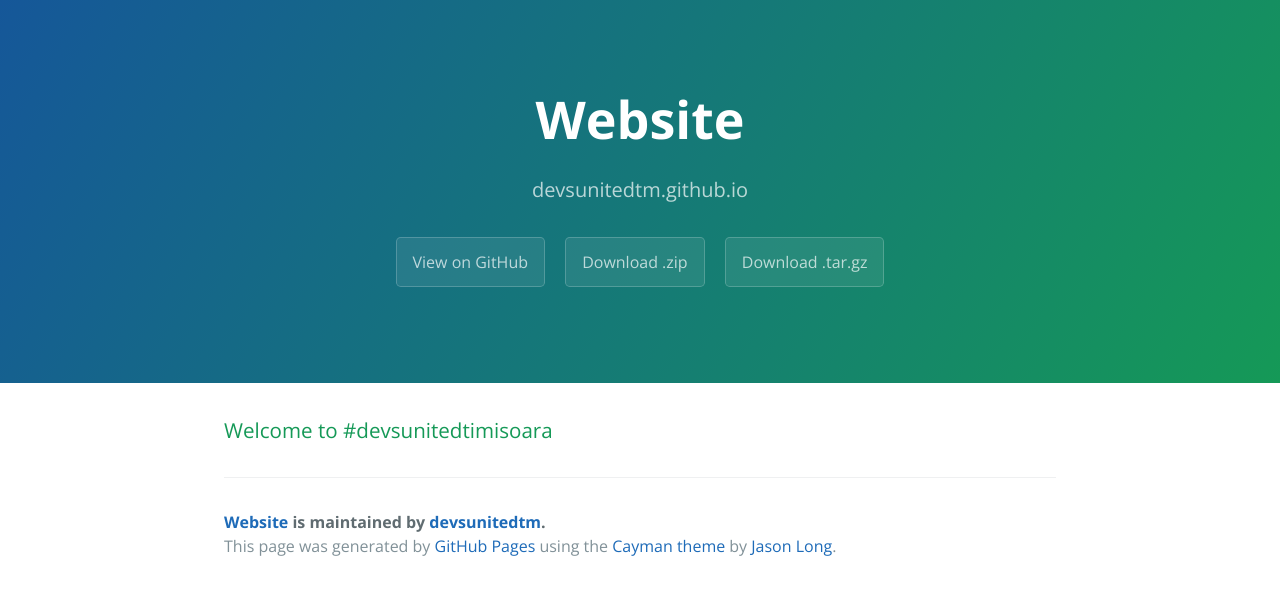
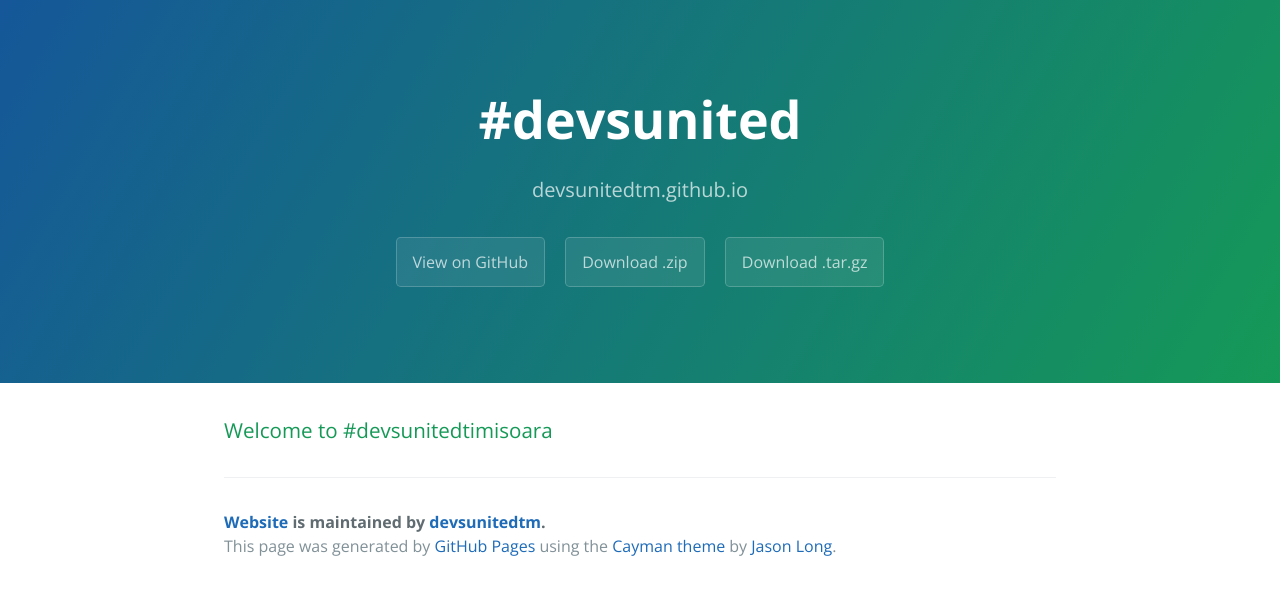
Before and after one commit to devsunitedtm/website, a plain HTML site: page index.html in a window 1280 px wide. Drawn offline with nearby package versions, Linux system fonts and the light colour scheme.

Commit message:
Update index.html

```diff
--- a/index.html
+++ b/index.html
@@ -2,7 +2,7 @@
 <html lang="en-us">
   <head>
     <meta charset="UTF-8">
-    <title>Website by devsunitedtm</title>
+    <title>#devsunitedtm</title>
     <meta name="viewport" content="width=device-width, initial-scale=1">
     <link rel="stylesheet" type="text/css" href="stylesheets/normalize.css" media="screen">
     <link href='https://fonts.googleapis.com/css?family=Open+Sans:400,700' rel='stylesheet' type='text/css'>
@@ -11,7 +11,7 @@
   </head>
   <body>
     <section class="page-header">
-      <h1 class="project-name">Website</h1>
+      <h1 class="project-name">#devsunited</h1>
       <h2 class="project-tagline">devsunitedtm.github.io</h2>
       <a href="https://github.com/devsunitedtm/website" class="btn">View on GitHub</a>
       <a href="https://github.com/devsunitedtm/website/zipball/master" class="btn">Download .zip</a>
```
